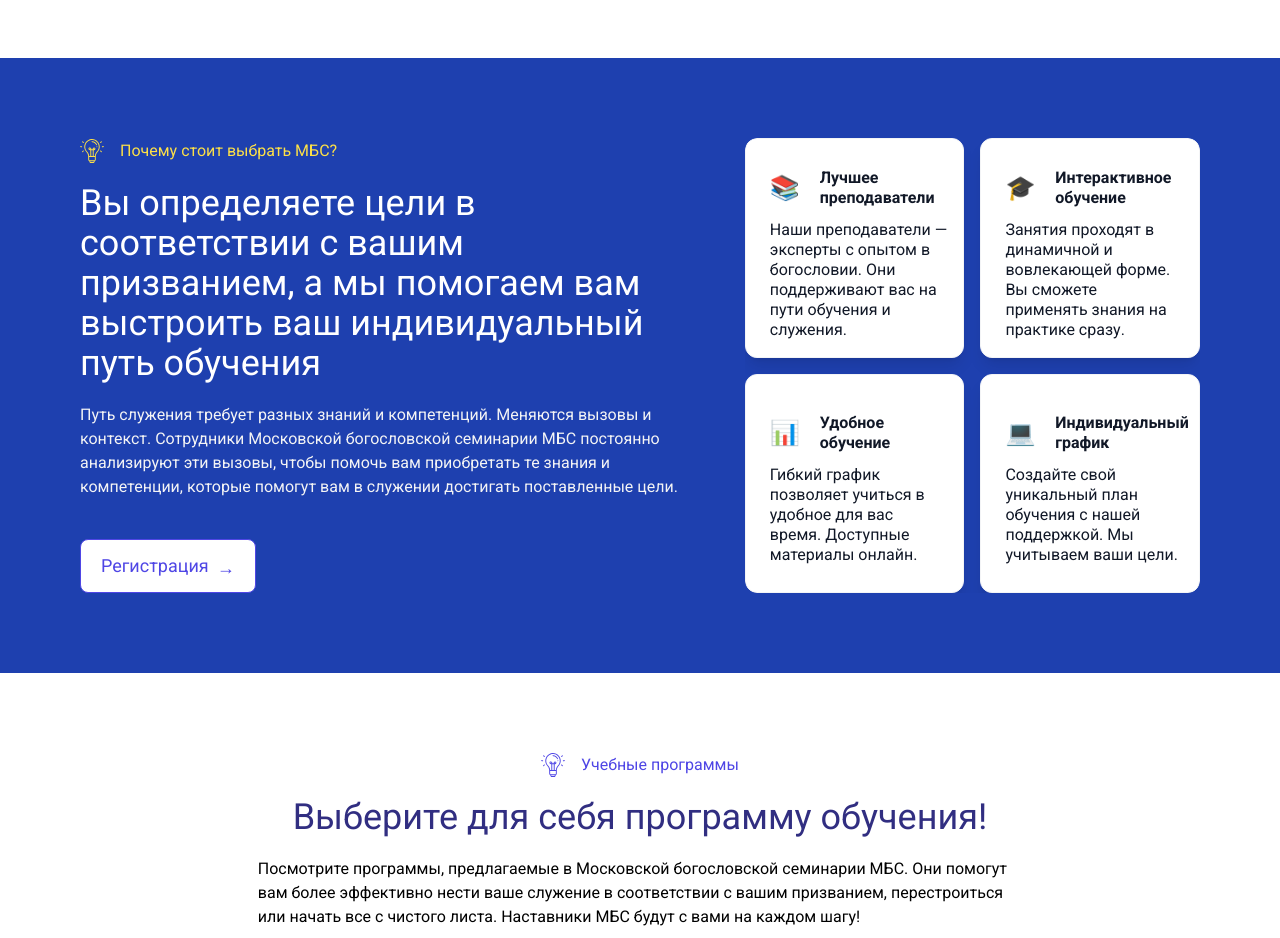
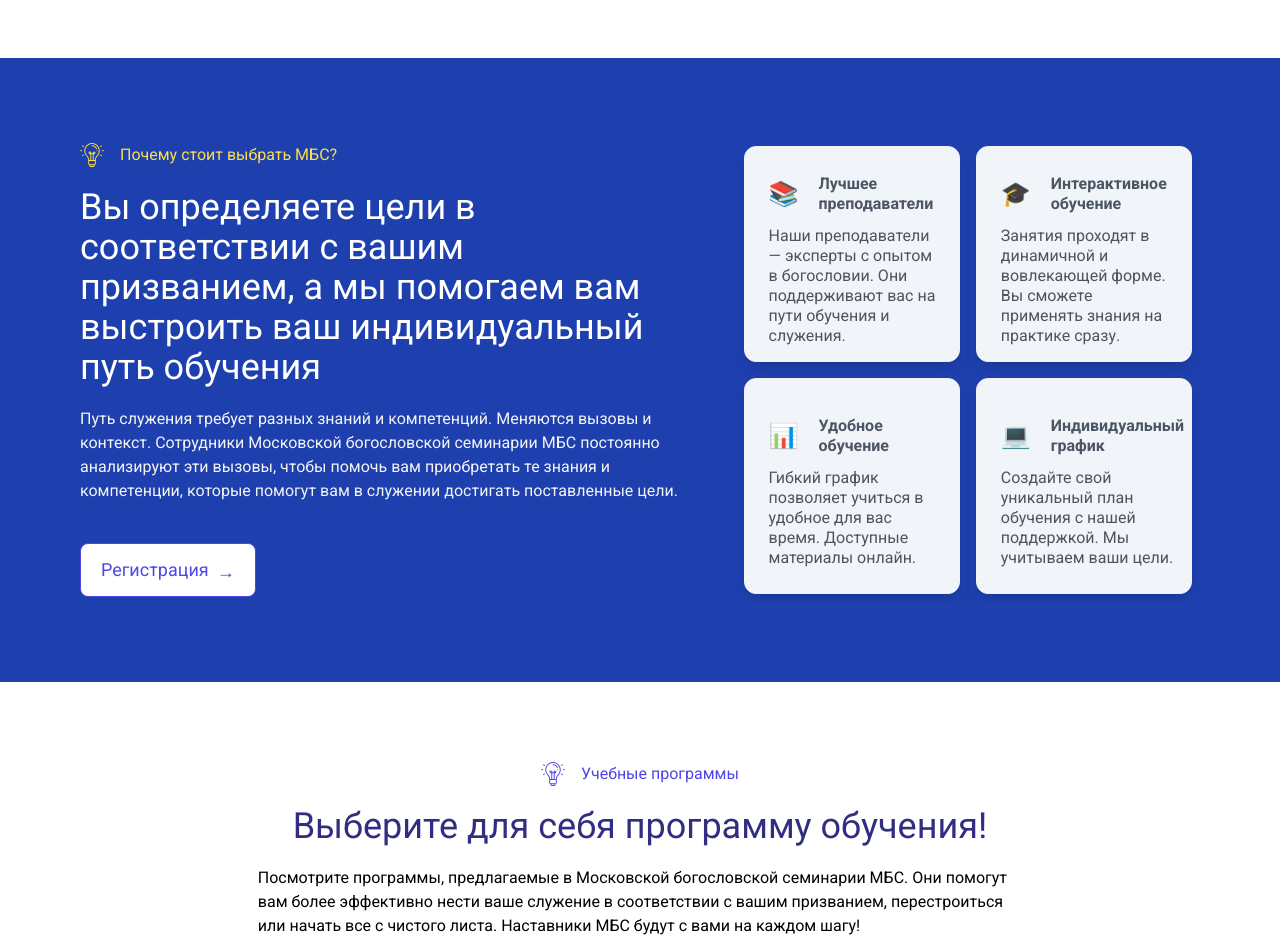
Before and after one commit to ValentinK2410/seminary, a React (Create React App) app: page / in a window 1280 px wide. Shown: the part 2640-3578 px from the top of the page. Built offline with nearby package versions, Linux system fonts and the light colour scheme.

Commit message:
add cards to whychooseus

```diff
--- a/src/features/whyChooseUs/components/CardGrid.jsx
+++ b/src/features/whyChooseUs/components/CardGrid.jsx
@@ -24,17 +24,17 @@ const cards = [
 
 
   return (
-    <div className="w-fit h-fit rounded-xl grid xs:grid-cols-2 gap-4 xl:mx-auto max-w-3xl   overflow-auto">
+    <div className="w-fit h-fit xs:p-2 rounded-xl grid xs:grid-cols-2 gap-4 xl:mx-auto max-w-3xl   overflow-auto">
       {cards.map((card, index) => (
         <div
           key={index}
-          className="bg-white h-full max-w-[300px] xl:max-w-[400px] rounded-xl shadow-lg flex flex-col  justify-center p-4 pl-6  hover:bg-blue-200  transition-all duration-300  hover:shadow-xl border border-gray-100 aspect-square min-w-0 flex-shrink"
+          className="group h-full max-w-[300px] xl:max-w-[400px] rounded-xl shadow-lg flex flex-col  justify-center p-4 pl-6 bg-slate-100 hover:bg-white cursor-pointer transition-all duration-300 xs:hover:scale-105 border border-gray-100 aspect-square min-w-0 flex-shrink"
         >
           <article className="w-full flex gap-2 justify-start items-center">
             <div className="text-2xl text-indigo-600">{card.icon}</div>
-            <h3 className="my-3 text-md font-semibold text-gray-900 px-3 leading-tight">{card.title}</h3>
+            <h3 className="group-hover:text-black my-3 text-md font-semibold text-gray-600 px-3 leading-tight">{card.title}</h3>
           </article>
-          <p className="text-left h-fit text-gray-900 leading-tight">{card.description}</p>
+          <p className="text-left h-fit text-zinc-600 group-hover:text-black transition-all duration-300  leading-tight">{card.description}</p>
         </div>
       ))}
     </div>
```
